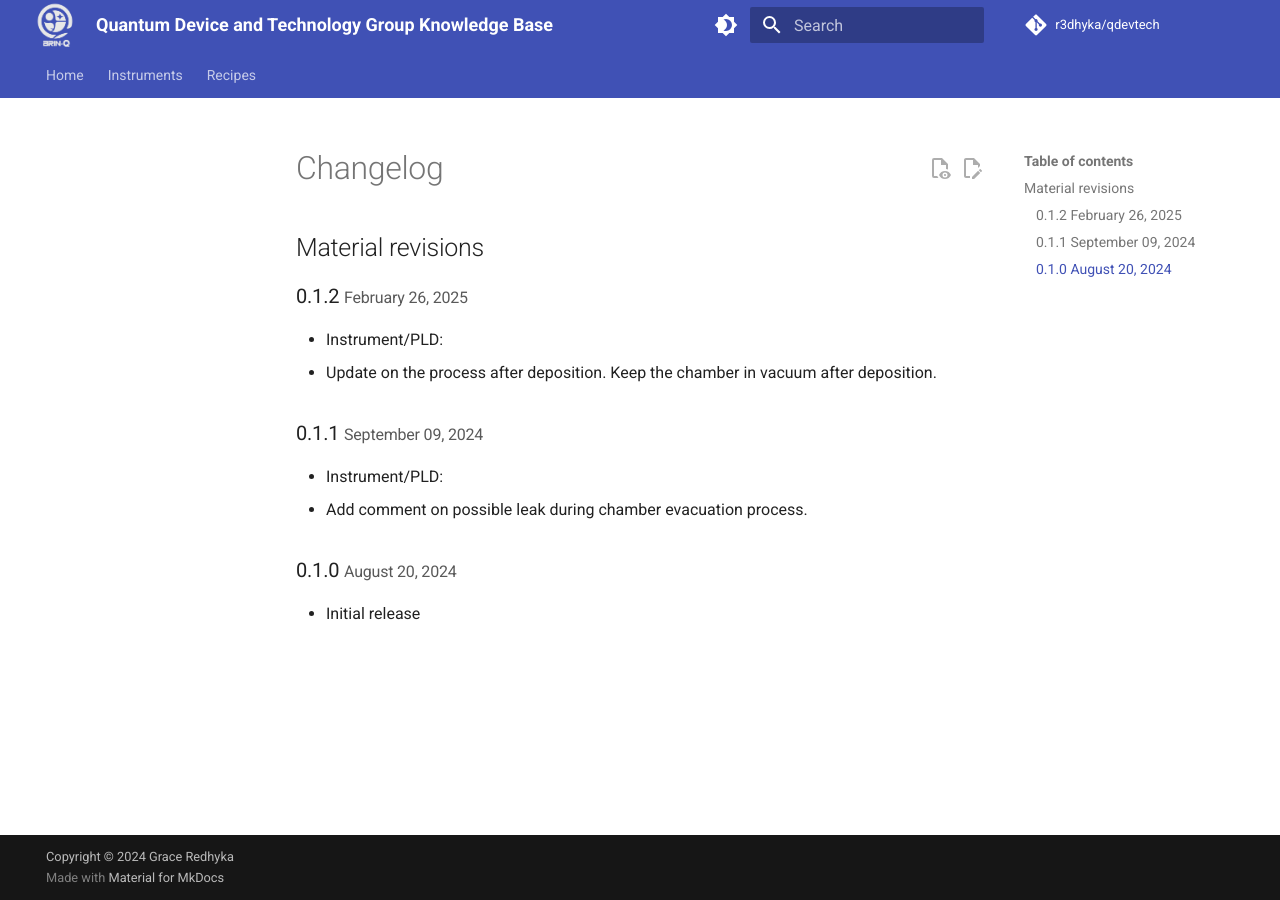
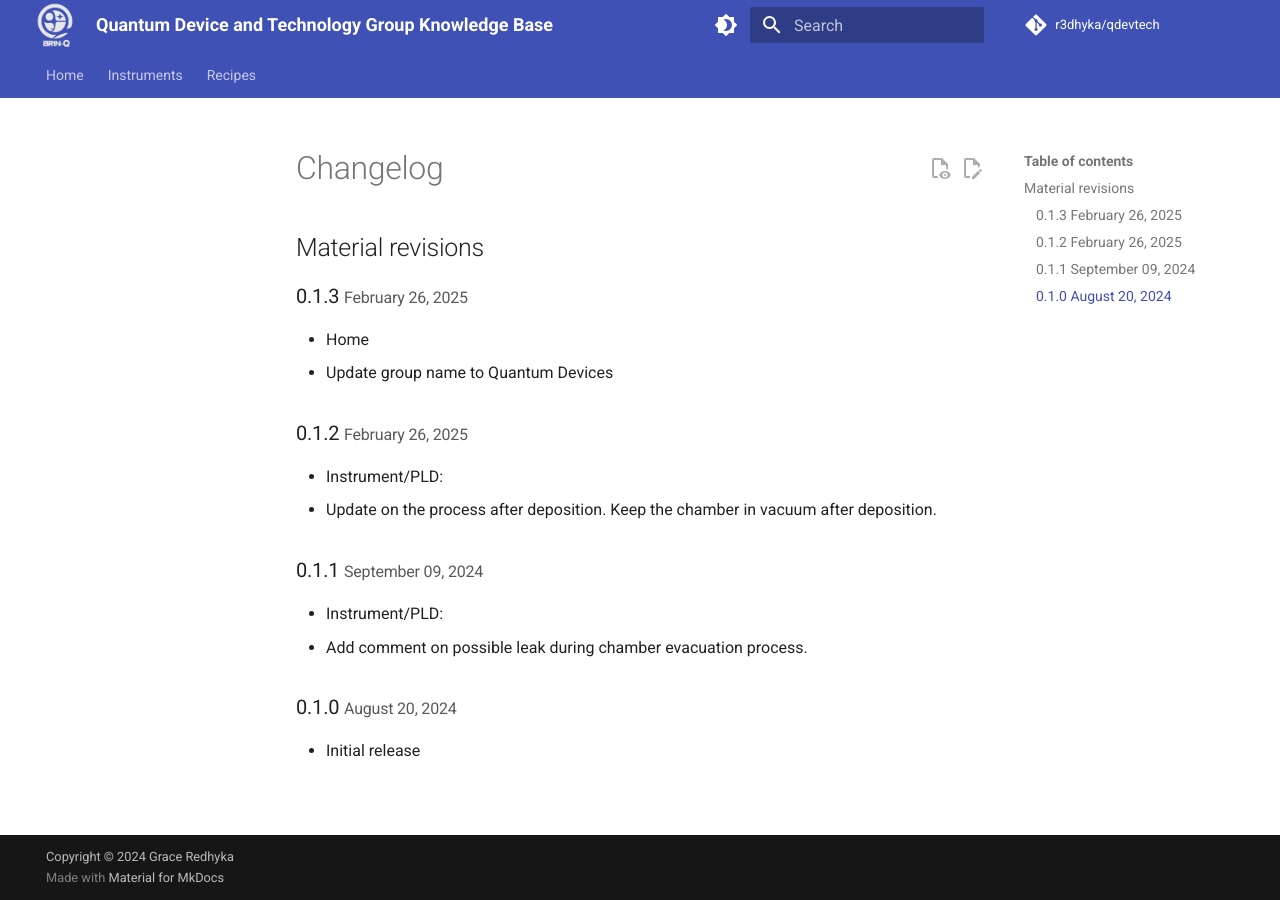
Before and after one commit to r3dhyka/qudev, an MkDocs documentation site: the page built from docs/changelog/index.md, in a window 1280 px wide. Built offline with MkDocs 1.6.1 and Material for MkDocs 9.7.7, drawn with Linux system fonts in a browser that asks for light colours; comment, search, counter and statistics services are not loaded.

Commit message:
Update index.md

```diff
--- a/docs/changelog/index.md
+++ b/docs/changelog/index.md
@@ -1,6 +1,10 @@
 # Changelog
 
 ## Material revisions
+
+### 0.1.3 <small>February 26, 2025</small>
+- Home
+  - Update group name to Quantum Devices
 
 ### 0.1.2 <small>February 26, 2025</small>
 
```
